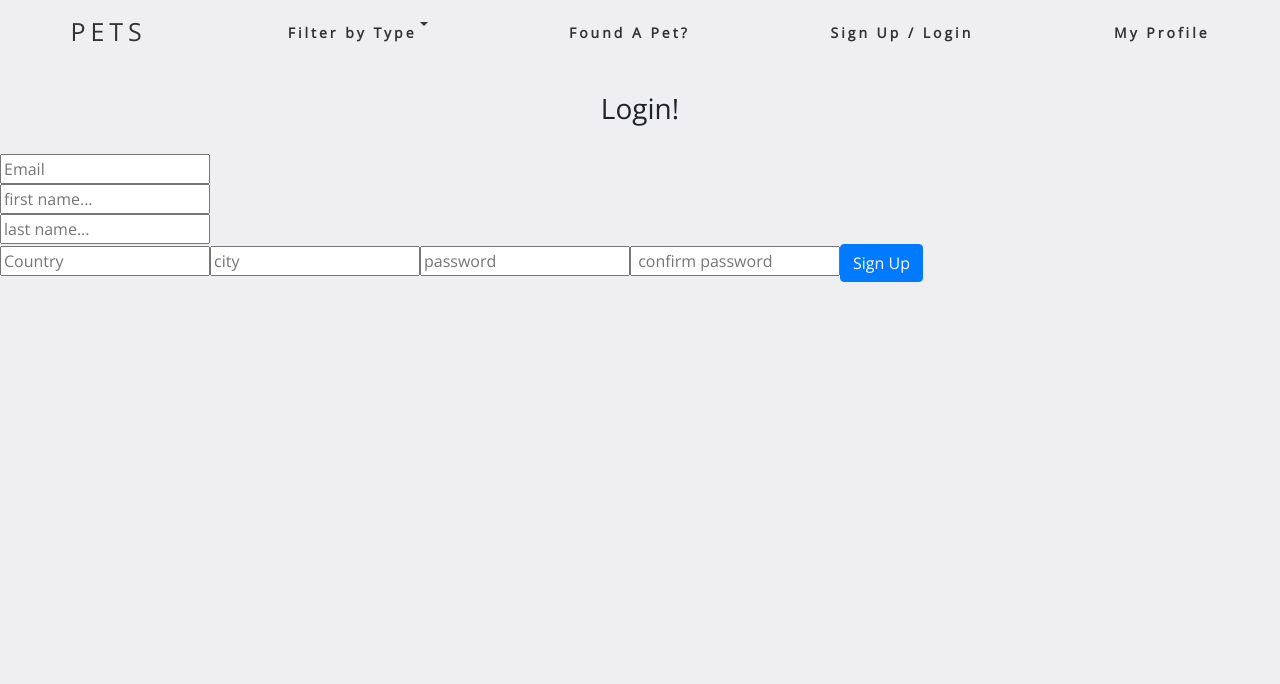
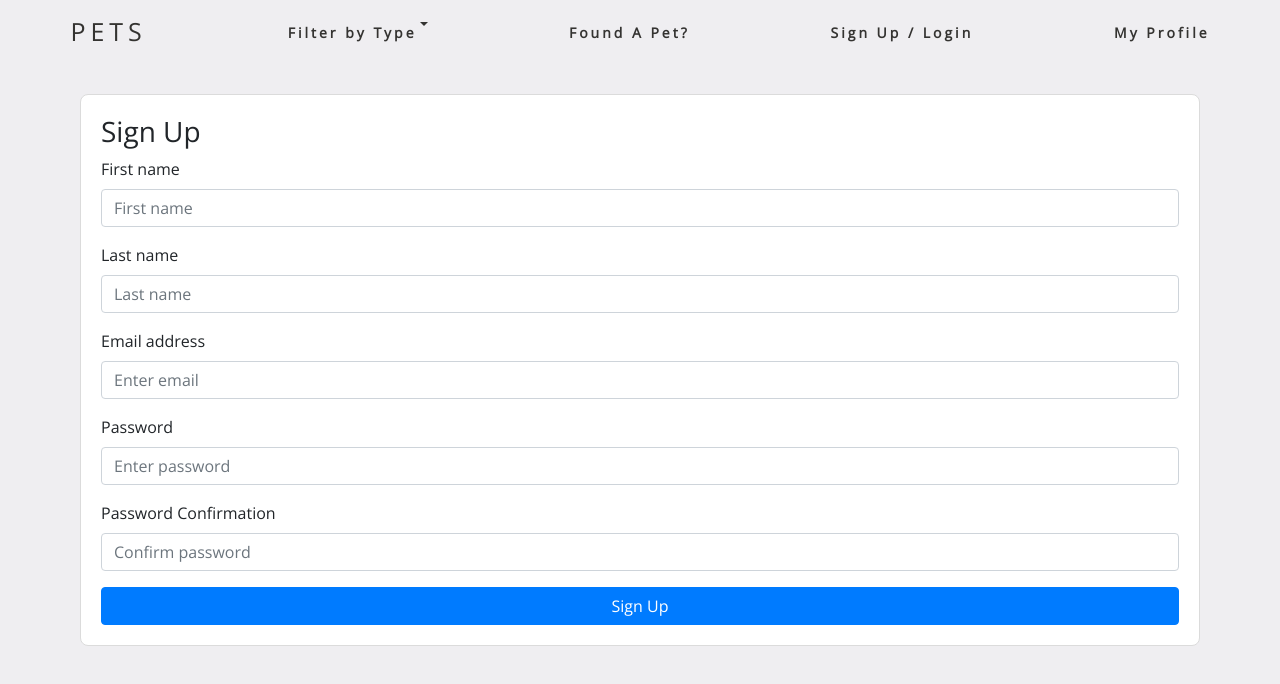
Before and after one commit to antman999/mod4-project-frontend, a React (Create React App) app: page /login in a window 1280 px wide. Shown: the top 684 px of the page. Built offline with nearby package versions, Linux system fonts and the light colour scheme; no server answers; what react-geocode would draw is missing.

Commit message:
styled login

```diff
--- a/src/components/Login.js
+++ b/src/components/Login.js
@@ -80,65 +80,70 @@ class Login extends React.Component {
 		console.log(this.props)
 		return (
 			<div>
-				<h3 className='login-header'>Login!</h3>
-				<form onSubmit={this.handleSubmit}>
+				<form onSubmit={this.handleSubmit} className="signup">
+					<h3>Sign Up</h3>
+
+					<div className='form-group'>
+						<label>First name</label>
+						<input
+							className='form-control'
+							placeholder='First name'
+							name='firstName'
+							value={this.state.firstName}
+							onChange={this.handleChange}
+							type='text'
+						/>
+					</div>
+
+					<div className='form-group'>
+						<label>Last name</label>
+						<input
+							type='text'
+							className='form-control'
+							placeholder='Last name'
+							name='lastName'
+							value={this.state.lastName}
+							onChange={this.handleChange}
+						/>
+					</div>
+
+					<div className='form-group'>
+						<label>Email address</label>
 						<input
 							name='email'
 							value={this.state.email}
 							onChange={this.handleChange}
-						type='text'
-						placeholder='Email'
+							type='email'
+							className='form-control'
+							placeholder='Enter email'
 						/>
-                    <br></br>
+					</div>
 
-					<input
-						name='firstName'
-						value={this.state.firstName}
-						onChange={this.handleChange}
-						type='text'
-						placeholder='first name...'
-                    />
-                    <br></br>
-					<input
-						name='lastName'
-						value={this.state.lastName}
-						onChange={this.handleChange}
-						type='text'
-						placeholder='last name...'
-                    />
-                    <br></br>
-
-					<input
-						name='country'
-						value={this.state.country}
-						onChange={this.handleChange}
-						type='text'
-						placeholder='Country'
-					/>
-					<input
-						name='city'
-						value={this.state.city}
-						onChange={this.handleChange}
-						type='text'
-						placeholder='city'
-					/>
+					<div className='form-group'>
+						<label>Password</label>
 						<input
 							name='password'
 							value={this.state.password}
 							onChange={this.handleChange}
 							type='password'
-						placeholder='password'
+							className='form-control'
+							placeholder='Enter password'
 						/>
+					</div>
 
+					<div className='form-group'>
+						<label>Password Confirmation</label>
 						<input
 							name='passwordC'
 							value={this.state.passwordC}
 							onChange={this.handleChange}
 							type='password'
-						placeholder=' confirm password'
+							className='form-control'
+							placeholder='Confirm password'
 						/>
+					</div>
 
-					<button type='submit' class='btn btn-primary'>
+					<button type='submit' className='btn btn-primary btn-block'>
 						Sign Up
 					</button>
 				</form>
--- a/src/index.css
+++ b/src/index.css
@@ -428,3 +428,51 @@ border: 1px solid #dbdbdb
   margin-top: 3em;
   margin-left: 7em;
 }
+* {
+  box-sizing: border-box;
+}
+
+.auth-wrapper {
+  display: flex;
+  justify-content: center;
+  flex-direction: column;
+  text-align: left;
+}
+
+.auth-inner {
+  width: 450px;
+  margin: auto;
+  background: #ffffff;
+  box-shadow: 0px 14px 80px rgba(34, 35, 58, 0.2);
+  padding: 40px 55px 45px 55px;
+  border-radius: 15px;
+  transition: all .3s;
+}
+
+.auth-wrapper .form-control:focus {
+  border-color: #167bff;
+  box-shadow: none;
+}
+
+.auth-wrapper h3 {
+  text-align: center;
+  margin: 0;
+  line-height: 1;
+  padding-bottom: 20px;
+}
+
+
+
+.signup{
+  border: 1px solid #dbdbdb;
+  padding: 20px;
+  border-radius: .5em;
+  display: grid;
+  margin-bottom: 30px;
+  margin-top: 30px;
+  /* margin: 78px; */
+  /* padding: 20px; */
+  margin-right: 80px;
+  margin-left: 80px;
+  background-color: #fff;
+}
```
Lines whose indentation alone changed are shown as unchanged.
